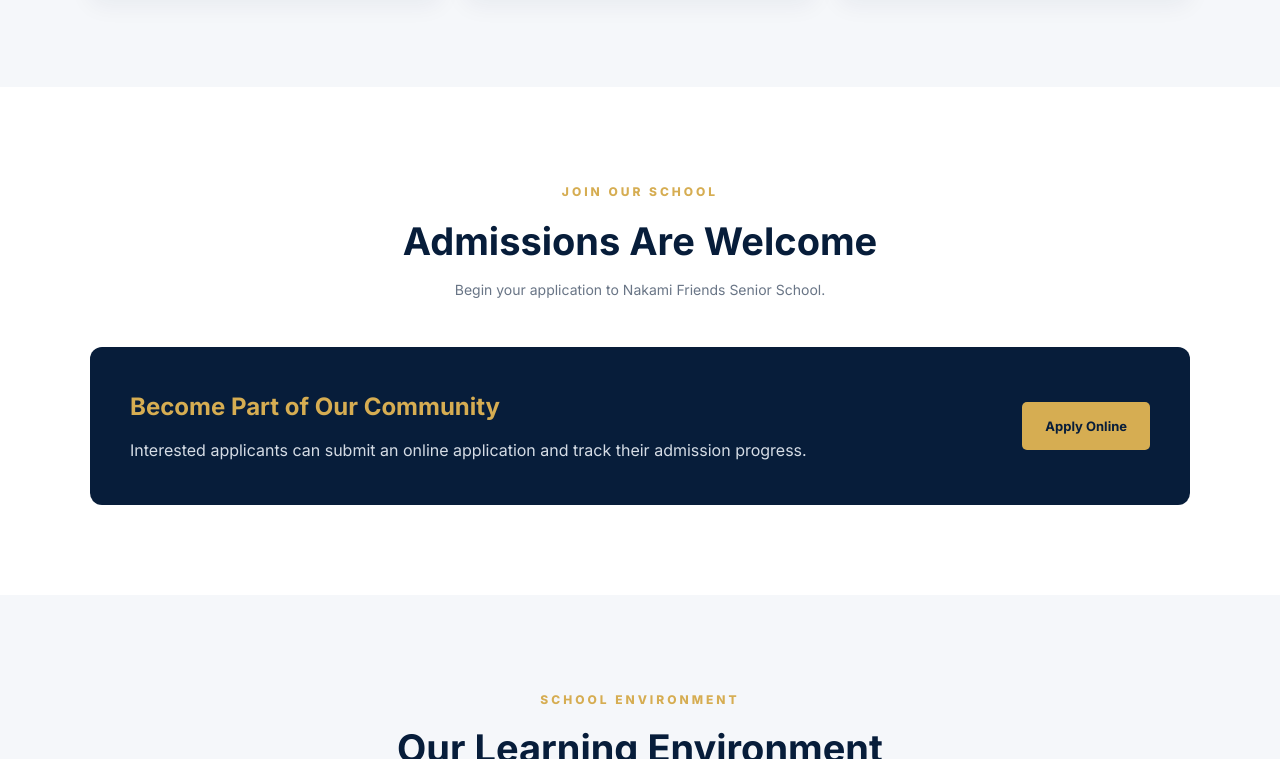
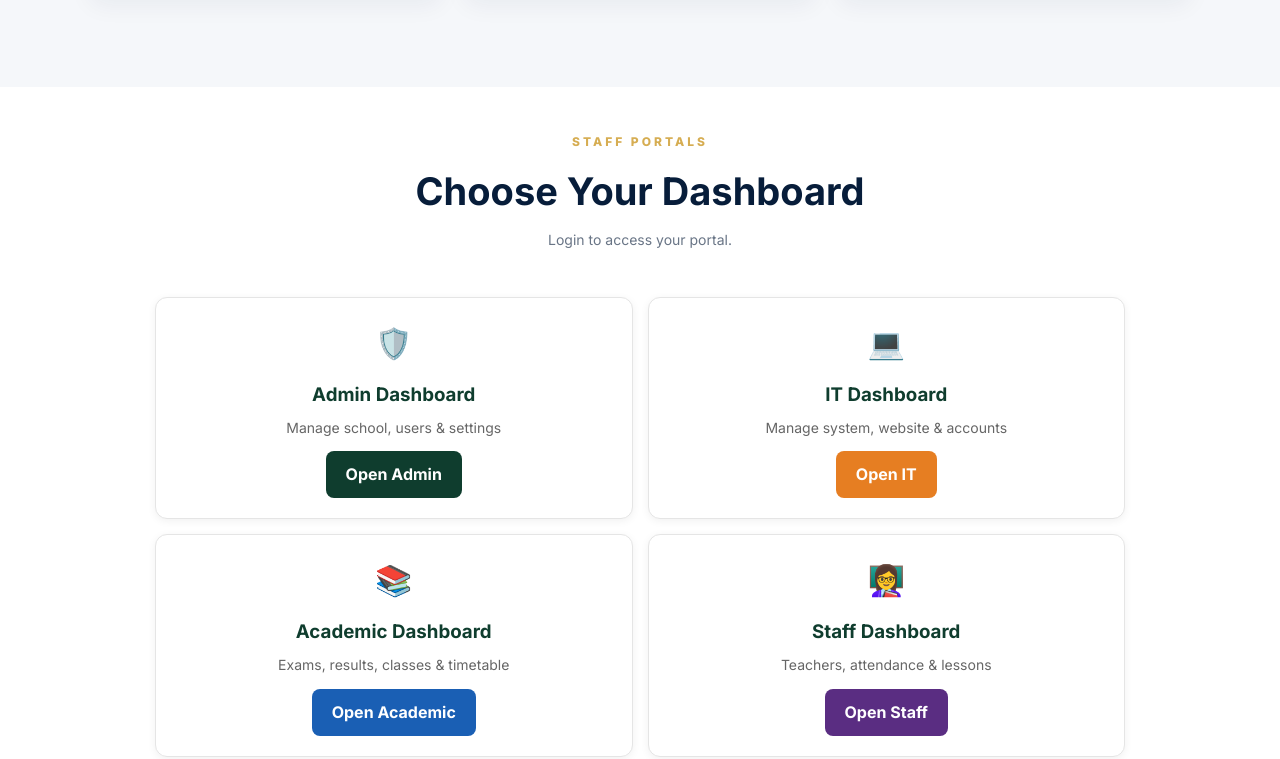
Before and after one commit to kodia8/nakami-friends-school, a plain HTML site: page index.html in a window 1280 px wide. Shown: the part 2041-2800 px from the top of the page. Drawn offline with Linux system fonts and the light colour scheme.

Commit message:
Add staff portals section and improve HTML structure
Added a new section for staff portals with dashboard links and styling. Improved formatting and consolidated some HTML elements for better readability.

```diff
--- a/index.html
+++ b/index.html
@@ -1,4 +1,3 @@
-
 <!DOCTYPE html>
 <html lang="en">
 <head>
@@ -9,8 +8,20 @@
     <link rel="stylesheet" href="style.css">
     <link rel="preconnect" href="https://fonts.googleapis.com">
     <link href="https://fonts.googleapis.com/css2?family=Inter:wght@400;500;600;700;800&display=swap" rel="stylesheet">
+    <style>
+      /* 4 PORTALS - added, will work even without style.css */
+      .portals-section{padding:40px 15px;max-width:1000px;margin:auto}
+      .portals-grid{display:grid;grid-template-columns:1fr 1fr;gap:15px;margin-top:20px}
+      .portal-card{background:white;border:1px solid #e5e5e5;border-radius:12px;padding:20px;text-align:center;box-shadow:0 2px 8px rgba(0,0,0,.06)}
+      .portal-card h3{color:#0f3d2e;margin:10px 0 5px}
+      .portal-card p{color:#666;font-size:14px;margin-bottom:12px}
+      .portal-card a{display:inline-block;background:#0f3d2e;color:white;padding:10px 20px;border-radius:8px;text-decoration:none;font-weight:700}
+      .portal-card:nth-child(2) a{background:#e67e22}
+      .portal-card:nth-child(3) a{background:#1a5fb4}
+      .portal-card:nth-child(4) a{background:#5a2d82}
+      @media(max-width:600px){.portals-grid{grid-template-columns:1fr}}
+    </style>
 </head>
-
 <body>
 
 <header class="site-header">
@@ -22,17 +33,14 @@
                 <span>SENIOR SCHOOL</span>
             </div>
         </a>
-
-        <button class="menu-toggle" id="menuToggle" aria-label="Toggle navigation">
-            ☰
-        </button>
-
+        <button class="menu-toggle" id="menuToggle" aria-label="Toggle navigation">☰</button>
         <nav id="navigation">
             <a href="#home">Home</a>
             <a href="#about">About</a>
             <a href="#academics">Academics</a>
             <a href="#admissions">Admissions</a>
             <a href="#facilities">Facilities</a>
+            <a href="#portals">Portals</a>
             <a href="#contact">Contact</a>
             <a href="login.html" class="login-link">Staff Portal</a>
         </nav>
@@ -46,10 +54,7 @@
         <div class="hero-content">
             <span class="hero-label">WELCOME TO NAKAMI FRIENDS</span>
             <h1>Building Knowledge.<br>Inspiring Excellence.</h1>
-            <p>
-                A community of learners, leaders and future innovators.
-                Discover quality education and a supportive learning environment.
-            </p>
+            <p>A community of learners, leaders and future innovators. Discover quality education and a supportive learning environment.</p>
             <div class="hero-buttons">
                 <a href="#admissions" class="btn btn-gold">Apply for Admission</a>
                 <a href="#about" class="btn btn-outline">Discover Our School</a>
@@ -59,18 +64,9 @@
 </section>
 
 <section class="quick-info">
-    <div>
-        <strong>Academic Excellence</strong>
-        <span>Learning with purpose</span>
-    </div>
-    <div>
-        <strong>Student Development</strong>
-        <span>Growing future leaders</span>
-    </div>
-    <div>
-        <strong>Modern Learning</strong>
-        <span>Preparing for tomorrow</span>
-    </div>
+    <div><strong>Academic Excellence</strong><span>Learning with purpose</span></div>
+    <div><strong>Student Development</strong><span>Growing future leaders</span></div>
+    <div><strong>Modern Learning</strong><span>Preparing for tomorrow</span></div>
 </section>
 
 <section class="section about-section" id="about">
@@ -79,25 +75,14 @@
         <h2>Welcome to Nakami Friends Senior School</h2>
         <p>Providing an environment where every learner can discover their potential.</p>
     </div>
-
     <div class="about-content">
         <div>
             <h3>Our Commitment to Excellence</h3>
-            <p>
-                Nakami Friends Senior School is committed to quality education,
-                discipline, creativity and the development of responsible citizens.
-            </p>
-            <p>
-                We aim to nurture learners academically, socially and morally
-                while preparing them for opportunities in a changing world.
-            </p>
+            <p>Nakami Friends Senior School is committed to quality education, discipline, creativity and the development of responsible citizens.</p>
+            <p>We aim to nurture learners academically, socially and morally while preparing them for opportunities in a changing world.</p>
             <a href="#contact" class="text-link">Get in touch →</a>
         </div>
-
-        <div class="image-placeholder">
-            <span>School Photograph</span>
-            <small>Add an authentic school photograph here</small>
-        </div>
+        <div class="image-placeholder"><span>School Photograph</span><small>Add an authentic school photograph here</small></div>
     </div>
 </section>
 
@@ -107,25 +92,25 @@
         <h2>Learning for a Better Future</h2>
         <p>Our senior school learning structure.</p>
     </div>
+    <div class="card-grid">
+        <article class="info-card"><div class="card-number">10</div><h3>Grade 10</h3><p>Supporting learners as they begin senior school.</p></article>
+        <article class="info-card"><div class="card-number">11</div><h3>Grade 11</h3><p>Building knowledge, skills and competencies.</p></article>
+        <article class="info-card"><div class="card-number">12</div><h3>Grade 12</h3><p>Preparing learners for future opportunities.</p></article>
+    </div>
+</section>
 
-    <div class="card-grid">
-        <article class="info-card">
-            <div class="card-number">10</div>
-            <h3>Grade 10</h3>
-            <p>Supporting learners as they begin senior school.</p>
-        </article>
-
-        <article class="info-card">
-            <div class="card-number">11</div>
-            <h3>Grade 11</h3>
-            <p>Building knowledge, skills and competencies.</p>
-        </article>
-
-        <article class="info-card">
-            <div class="card-number">12</div>
-            <h3>Grade 12</h3>
-            <p>Preparing learners for future opportunities.</p>
-        </article>
+<!-- *** NEW: 4 PORTALS SECTION *** -->
+<section class="portals-section" id="portals">
+    <div class="section-heading" style="text-align:center">
+        <span>STAFF PORTALS</span>
+        <h2>Choose Your Dashboard</h2>
+        <p>Login to access your portal.</p>
+    </div>
+    <div class="portals-grid">
+        <div class="portal-card"><div style="font-size:30px">🛡️</div><h3>Admin Dashboard</h3><p>Manage school, users & settings</p><a href="login.html?role=admin">Open Admin</a></div>
+        <div class="portal-card"><div style="font-size:30px">💻</div><h3>IT Dashboard</h3><p>Manage system, website & accounts</p><a href="login.html?role=it">Open IT</a></div>
+        <div class="portal-card"><div style="font-size:30px">📚</div><h3>Academic Dashboard</h3><p>Exams, results, classes & timetable</p><a href="login.html?role=academic">Open Academic</a></div>
+        <div class="portal-card"><div style="font-size:30px">👩‍🏫</div><h3>Staff Dashboard</h3><p>Teachers, attendance & lessons</p><a href="login.html?role=staff">Open Staff</a></div>
     </div>
 </section>
 
@@ -135,15 +120,8 @@
         <h2>Admissions Are Welcome</h2>
         <p>Begin your application to Nakami Friends Senior School.</p>
     </div>
-
     <div class="admission-box">
-        <div>
-            <h3>Become Part of Our Community</h3>
-            <p>
-                Interested applicants can submit an online application
-                and track their admission progress.
-            </p>
-        </div>
+        <div><h3>Become Part of Our Community</h3><p>Interested applicants can submit an online application and track their admission progress.</p></div>
         <a href="admissions.html" class="btn btn-gold">Apply Online</a>
     </div>
 </section>
@@ -154,59 +132,30 @@
         <h2>Our Learning Environment</h2>
         <p>A supportive environment for learning and personal growth.</p>
     </div>
-
     <div class="card-grid">
-        <article class="info-card">
-            <h3>Learning Facilities</h3>
-            <p>Facilities that support effective teaching and learning.</p>
-        </article>
-        <article class="info-card">
-            <h3>Technology</h3>
-            <p>Encouraging digital literacy and innovation.</p>
-        </article>
-        <article class="info-card">
-            <h3>Student Life</h3>
-            <p>Promoting teamwork, creativity and responsibility.</p>
-        </article>
+        <article class="info-card"><h3>Learning Facilities</h3><p>Facilities that support effective teaching and learning.</p></article>
+        <article class="info-card"><h3>Technology</h3><p>Encouraging digital literacy and innovation.</p></article>
+        <article class="info-card"><h3>Student Life</h3><p>Promoting teamwork, creativity and responsibility.</p></article>
     </div>
 </section>
 
 <section class="section news-section" id="news">
-    <div class="section-heading">
-        <span>STAY INFORMED</span>
-        <h2>Latest School Announcements</h2>
-    </div>
-    <div id="publicNews" class="card-grid">
-        <p>School announcements will appear here.</p>
-    </div>
+    <div class="section-heading"><span>STAY INFORMED</span><h2>Latest School Announcements</h2></div>
+    <div id="publicNews" class="card-grid"><p>School announcements will appear here.</p></div>
 </section>
 
 <section class="section contact-section" id="contact">
-    <div class="section-heading">
-        <span>CONTACT US</span>
-        <h2>We Would Love to Hear From You</h2>
-    </div>
+    <div class="section-heading"><span>CONTACT US</span><h2>We Would Love to Hear From You</h2></div>
     <div class="contact-content">
-        <div>
-            <h3>Nakami Friends Senior School</h3>
-            <p>Email: Add official school email</p>
-            <p>Telephone: Add school telephone</p>
-            <p>Location: Add school location</p>
-        </div>
-        <div>
-            <h3>School Information</h3>
-            <p>For admissions and other enquiries, contact the school administration.</p>
-        </div>
+        <div><h3>Nakami Friends Senior School</h3><p>Email: Add official school email</p><p>Telephone: Add school telephone</p><p>Location: Add school location</p></div>
+        <div><h3>School Information</h3><p>For admissions and other enquiries, contact the school administration.</p></div>
     </div>
 </section>
 
 </main>
 
 <footer class="site-footer">
-    <div>
-        <strong>NAKAMI FRIENDS SENIOR SCHOOL</strong>
-        <p>Building Knowledge. Inspiring Excellence.</p>
-    </div>
+    <div><strong>NAKAMI FRIENDS SENIOR SCHOOL</strong><p>Building Knowledge. Inspiring Excellence.</p></div>
     <p>© <span id="year"></span> Nakami Friends Senior School. All rights reserved.</p>
 </footer>
 
```
